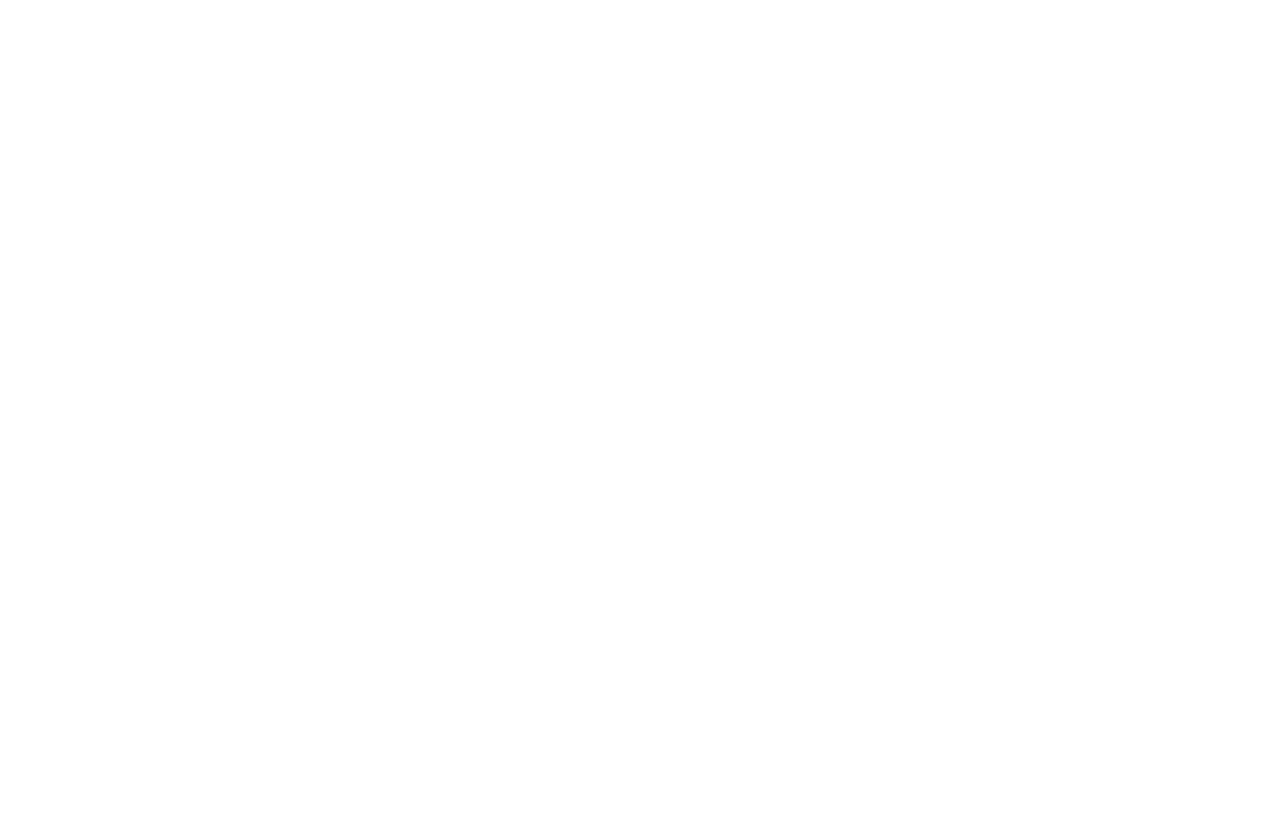
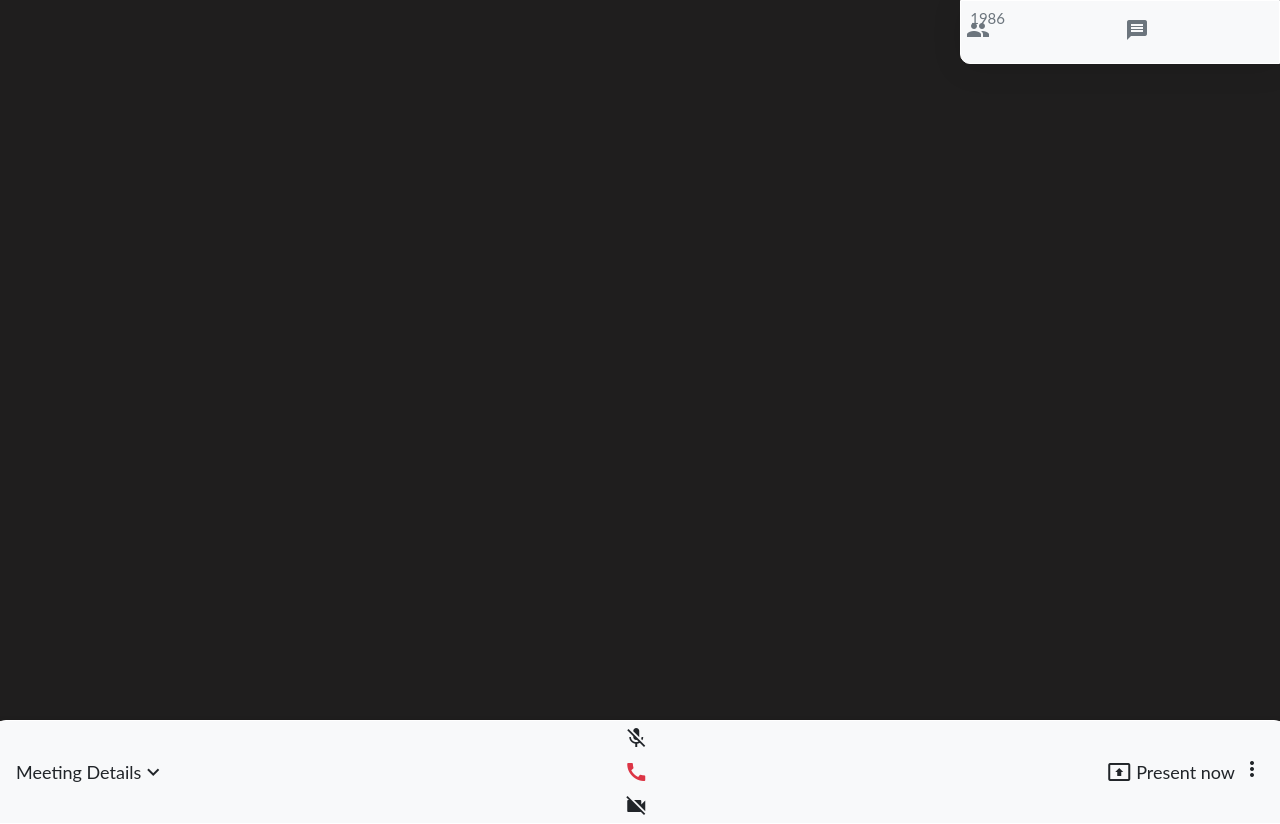
Before and after one commit to Solomon-Danso/Advance-Video-Chat-App, a website: page index.html in a window 1280 px wide. Before the commit the page ends 800 px from the top, so only its background shows below. Drawn offline with Linux system fonts and the light colour scheme.

Commit message:
Room page design in progress

```diff
--- a/index.html
+++ b/index.html
@@ -0,0 +1,127 @@
+<!DOCTYPE html>
+<html lang="en">
+<head>
+    <meta charset="UTF-8">
+    <meta name="viewport" content="width=device-width, initial-scale=1.0">
+    <title>Connect VChat</title>
+<link rel="stylesheet" href="public/Assets/css/bootstrap.min.css">
+<link rel="stylesheet" href="https://fonts.googleapis.com/icon?family=Material+Icons">
+<link rel="stylesheet" href="public/Assets/css/style.css">
+
+</head>
+<body>
+    <main class="d-flex flex-column home-wrap">
+        <div class="g-top text-light">
+
+            <div class="top-remote-video-show-wrap d-flex">
+
+                <div id="meetingContainer" class="w-75 d-none">
+
+                    <div class="call-wrap" style="background-color: black;">
+
+                        <div class="video-wrap" id="divUsers" style="display: flex; flex-wrap: wrap;">
+
+                            <div id="me" class="userbox display-center flex-column">
+                                <h2 class="display-center" style="font-size: 14px;"></h2>
+                                <div class="display-center">
+                                    <video autoplay muted id="localVideoPlayer" ></video>
+                                </div>
+                            </div>
+
+                            <div id="otherTemplate" class="userbox display-center flex-column" style="display: none;">
+                                <h2 class="display-center" style="font-size: 14px;"></h2>
+                                <div class="display-center">
+                                    <video autoplay muted></video>
+                                    <audio autoplay controls muted style="display: none;"></audio>
+
+                                </div>
+
+                            </div>
+
+                        </div>
+
+                    </div>
+
+
+                </div>
+
+
+            </div>
+
+
+            <div class="g-top-left bg-light text-secondary w-25 d-flex align-items-center justify-content-between pl-2 pr-2">
+
+                <div class="top-left-participant-wrap pt-2 cursor-pointer">
+
+                    <div class="top-left-participant-icon">
+                        <span class="material-icons">people</span>
+                    </div>
+                    <div class="top-left-participant-count">
+                        1986
+                    </div>
+
+
+                </div>
+
+
+                <div class="top-left-chat-wrap pt-2 cursor-pointer">
+                    <span class="material-icons">message</span>
+                </div>
+                <div class="top-left-time-wrap">
+
+                </div>
+
+            </div>
+
+        </div>
+
+
+
+
+
+        <div class="g-bottom bg-light m-0 d-flex justify-content-between align-items-center">
+
+            <div class="bottom-left d-flex" style="height:10vh">
+            <div class="display-center cursor-pointer meeting-details-button">
+                Meeting Details  <span class="material-icons">keyboard_arrow_down</span>
+            </div>
+            </div>
+
+            <div class="bottom-middle">
+
+                <div class="mic-toggle-wrap action-icon-style display-center mr-2 cursor-pointer" id="miceMuteUnmute">
+                    <span class="material-icons">mic_off</span>
+                </div>
+
+                <div class="end-call-wrap action-icon-style display-center mr-2 cursor-pointer">
+                    <span class="material-icons text-danger">call</span>
+                </div>
+
+                <div class="video-toggle-wrap action-icons-style display-center cursor-pointer">
+                    <span class="material-icons">videocam_off</span>
+                </div>
+
+            </div>
+
+            <div class="bottom-right d-flex justify-content-center align-items-center mr-3" style="height:10vh">
+
+                <div class="present-now-wrap d-flex justify-content-center flex-column align-items-center mr-5 cursor-pointer">
+                    <span class="material-icons">present_to_all</span>
+                </div>
+                <div>Present now</div>
+
+                <div class="option-wrap cursor-pointer display-center" style="height: 10vh; position: relative;">
+                <div class="option-icon">
+                    <span class="material-icons">more_vert</span>
+                </div>
+
+                </div>
+
+
+            </div>
+
+        </div>
+
+    </main>
+</body>
+</html>
--- a/public/Assets/css/style.css
+++ b/public/Assets/css/style.css
@@ -42,6 +42,9 @@ box-shadow: 0 4px 30px rgba(0, 0, 0, 0.1);
 backdrop-filter: blur(17.2px);
 -webkit-backdrop-filter: blur(17.2px);
 border: 1px solid rgba(255, 255, 255, 1);
+@media (max-width: 768px) {
+ flex-direction: column;
+}
 
 }
 .signing-image{
@@ -50,6 +53,13 @@ border: 1px solid rgba(255, 255, 255, 1);
     border: 25px solid, white;
     border-radius: 5px;
     box-shadow: 1px 1px 5px grey;
+
+    background: rgba(255, 255, 255, 0.88);
+border-radius: 16px;
+box-shadow: 0 4px 30px rgba(0, 0, 0, 0.1);
+backdrop-filter: blur(17.2px);
+-webkit-backdrop-filter: blur(17.2px);
+border: 1px solid rgba(255, 255, 255, 1);
 
 }
 
@@ -67,3 +77,83 @@ textarea:focus, input:focus{
     bottom: 0;
     padding-top: 2rem;
 }
+
+.home-wrap{
+    background-color: rgb(31,30,30);
+}
+.g-top{
+    height: 90vh;
+    position: relative;
+}
+.video-wrap{
+    height:600px;
+
+}
+
+.video-wrap>*{
+    flex:1,1,250px;
+    border:1px solid white;
+    background: rgba(255, 255, 255, 0.88);
+border-radius: 16px;
+box-shadow: 0 4px 30px rgba(0, 0, 0, 0.1);
+backdrop-filter: blur(17.2px);
+-webkit-backdrop-filter: blur(17.2px);
+border: 1px solid rgba(255, 255, 255, 1);
+
+}
+
+.g-top-left{
+    position: absolute;
+    right: 0;
+    height: 8vh;
+    top:0;
+    border-bottom-left-radius: 10px;
+
+    background: rgba(255, 255, 255, 0.88);
+box-shadow: 0 4px 30px rgba(0, 0, 0, 0.1);
+backdrop-filter: blur(17.2px);
+-webkit-backdrop-filter: blur(17.2px);
+border: 1px solid rgba(255, 255, 255, 1);
+
+}
+
+.top-left-participant-wrap{
+    position: relative;
+}
+.cursor-pointer{
+    cursor: pointer;
+    padding: 5px;
+}
+
+.cursor-pointer:hover{
+    cursor: pointer;
+    padding: 5px;
+    background-color: rgb(226,225,255);
+    border-radius: 5px;
+}
+
+.top-left-participant-count{
+    position:absolute;
+    top: -3px;
+    right: -10px;
+    font-size: 15px;
+}
+
+
+
+.g-bottom{
+    background: rgba(255, 255, 255, 0.88);
+
+box-shadow: 0 0px 5px rgba(0, 0, 0, 0.1);
+backdrop-filter: blur(17.2px);
+-webkit-backdrop-filter: blur(17.2px);
+border: 1px solid rgba(255, 255, 255, 1);
+border-top-left-radius: 16px;
+border-top-right-radius: 16px;
+
+margin: 0 -10px !important;
+padding: 0 20px;
+z-index: 2;
+
+
+}
```
Also changed, not shown: action.html (+1 -1 lines).
